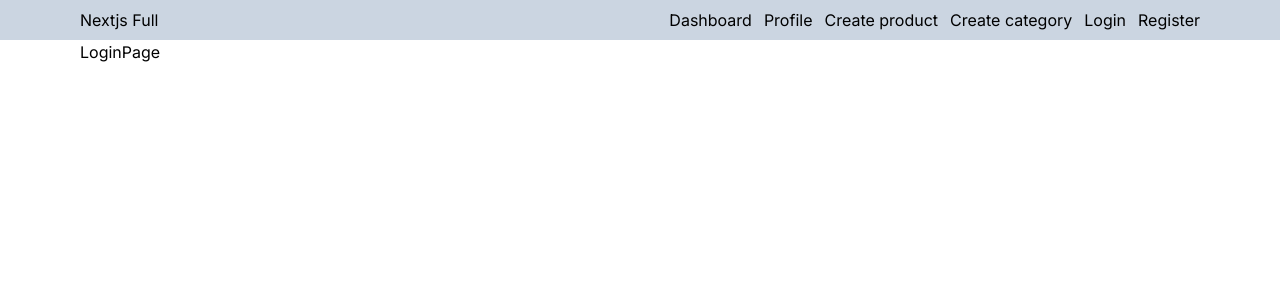
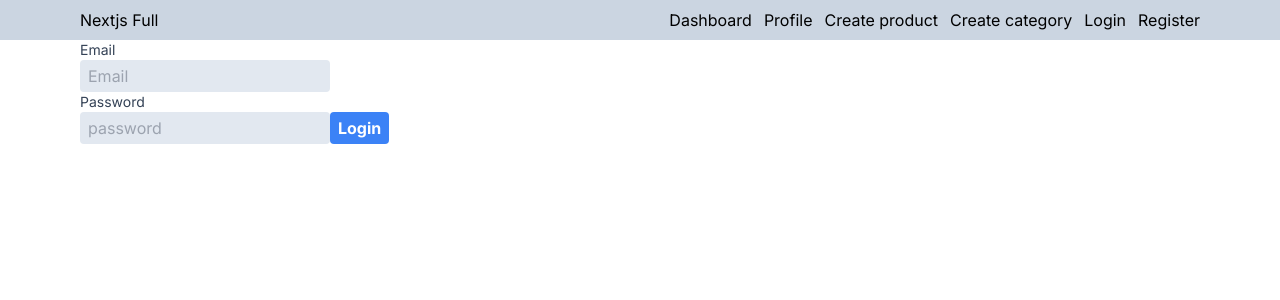
Before and after one commit to UlisesOrnelasR/nextjs-fullstack-app, a Next.js app: page /auth/login in a window 1280 px wide. Shown: the top 300 px of the page. Built offline with nearby package versions, Linux system fonts and the light colour scheme.

Commit message:
create login base form

```diff
--- a/src/app/auth/login/page.tsx
+++ b/src/app/auth/login/page.tsx
@@ -1,5 +1,20 @@
+import LoginForm from "@/components/auth/LoginForm";
+import { Metadata } from "next";
+
+export const metadata: Metadata = {
+  title: "Login",
+  description: "Login to your account",
+  openGraph: {
+    title: "Login",
+  },
+};
+
 const LoginPage = () => {
-  return <div>LoginPage</div>;
+  return (
+    <div>
+      <LoginForm />
+    </div>
+  );
 };
 
 export default LoginPage;
--- /dev/null
+++ b/src/components/auth/LoginForm.tsx
@@ -0,0 +1,35 @@
+"use client";
+import { useForm } from "react-hook-form";
+import { Button, Input, Label } from "@/components/ui";
+
+const LoginForm = () => {
+  const { register, handleSubmit } = useForm();
+
+  const onSubmit = handleSubmit((data) => {
+    console.log(data);
+  });
+
+  return (
+    <form onSubmit={onSubmit}>
+      <Label>Email</Label>
+      <Input
+        type="emil"
+        placeholder="Email"
+        {...register("email", {
+          required: true,
+        })}
+      />
+      <Label>Password</Label>
+      <Input
+        type="password"
+        placeholder="password"
+        {...register("password", {
+          required: true,
+        })}
+      />
+      <Button type="submit">Login</Button>
+    </form>
+  );
+};
+
+export default LoginForm;
--- a/src/components/ui/Button.tsx
+++ b/src/components/ui/Button.tsx
@@ -1,17 +1,21 @@
 import { twMerge } from "tailwind-merge";
+import { ButtonHTMLAttributes } from "react";
 
-interface Props {
-  children: React.ReactNode;
-  className?: string;
-}
+// interface Props {
+//   children: React.ReactNode;
+//   className?: string;
+// }
 
-export const Button = ({ children, className }: Props) => {
+interface Props extends ButtonHTMLAttributes<HTMLButtonElement> {}
+
+export const Button = ({ children, className, ...props }: Props) => {
   return (
     <button
       className={twMerge(
         "bg-blue-500 hover:bg-blue-700 text-white font-bold py-1 px-2 rounded",
         className
       )}
+      {...props}
     >
       {children}
     </button>
```
